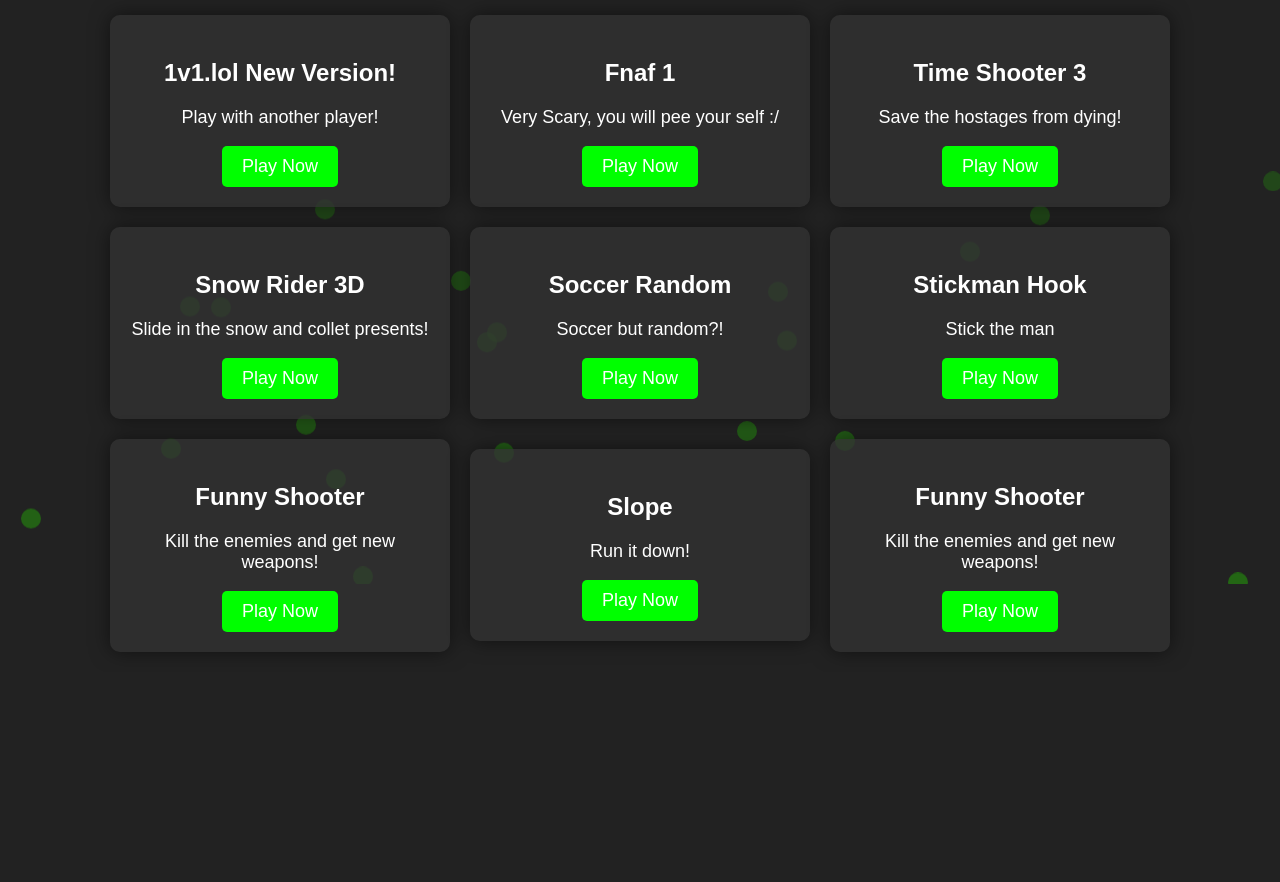
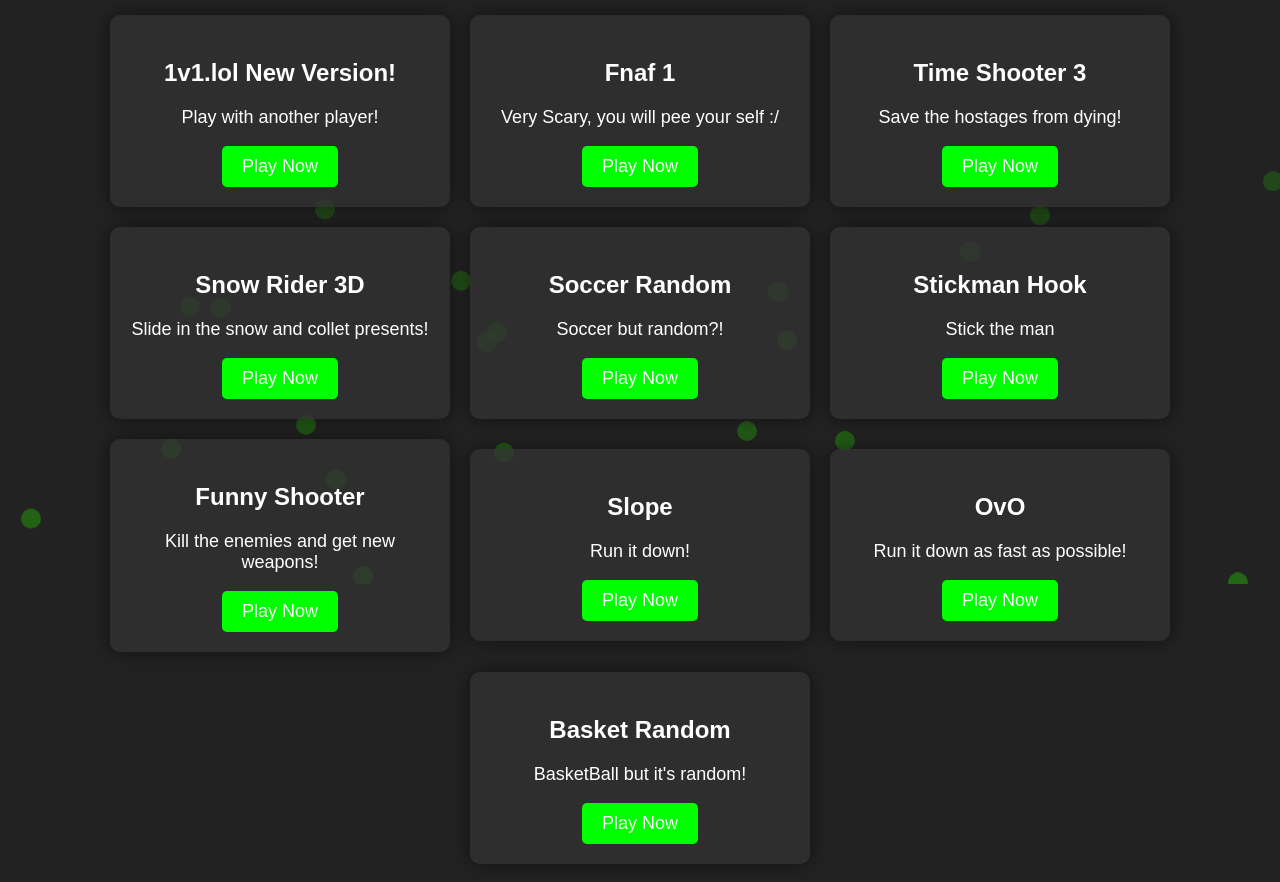
Before and after one commit to YousofBahieldeen/iloveladdu, a plain HTML site: page Games.html in a window 1280 px wide. Shown: the part 216-1098 px from the top of the page. Before the commit the page ends 888 px from the top, so only its background shows below. Drawn offline with Linux system fonts and the light colour scheme.

Commit message:
Added New Games

```diff
--- a/Games.html
+++ b/Games.html
@@ -206,10 +206,16 @@
                 <button onclick="slope()" class="play-button">Play Now</button>
             </div>
             <div class="game">
-                <h3>Funny Shooter</h3>
+                <h3>OvO</h3>
                 <!-- Your game content goes here -->
-                <p>Kill the enemies and get new weapons!</p>
-                <button onclick="FunnyShooter()" class="play-button">Play Now</button>
+                <p>Run it down as fast as possible!</p>
+                <button onclick="OvO()" class="play-button">Play Now</button>
+            </div>
+            <div class="game">
+                <h3>Basket Random</h3>
+                <!-- Your game content goes here -->
+                <p>BasketBall but it's random!</p>
+                <button onclick="BasketRandom()" class="play-button">Play Now</button>
             </div>
             <!-- Add more game divs as needed -->
         </div>
--- a/Javascript/games.js
+++ b/Javascript/games.js
@@ -42,3 +42,11 @@
     var newWindow = window.open('about:blank', '_blank');
     newWindow.document.write('<!DOCTYPE html><html><style>body {margin:0;overflow:hidden;}iframe {width:100vw;height:100vh;border:none;}</style><iframe src="https://google-opensocial.googleusercontent.com/gadgets/ifr?url=https://cdn.jsdelivr.net/gh/sk1bx/version@843c1a10f4bf78019b513ea7a8a8c3146f3dfa59/2slope.xml" frameborder="0" allowfullscreen></iframe></html>');
 }
+function OvO() {
+    var newWindow = window.open('about:blank', '_blank');
+    newWindow.document.write('<!DOCTYPE html><html><style>body {margin:0;overflow:hidden;}iframe {width:100vw;height:100vh;border:none;}</style><iframe src="https://75jfh73gd9hla64g-opensocial.googleusercontent.com/gadgets/ifr?url=https://googleusercontent.b-cdn.net/ovo/ovo.xml" frameborder="0" allowfullscreen></iframe></html>');
+}
+function BasketRandom() {
+    var newWindow = window.open('about:blank', '_blank');
+    newWindow.document.write('<!DOCTYPE html><html><style>body {margin:0;overflow:hidden;}iframe {width:100vw;height:100vh;border:none;}</style><iframe src="https://google-opensocial.googleusercontent.com/gadgets/ifr?url=https://googleusercontent.b-cdn.net/basket-random/basran.xml" frameborder="0" allowfullscreen></iframe></html>');
+}
```
